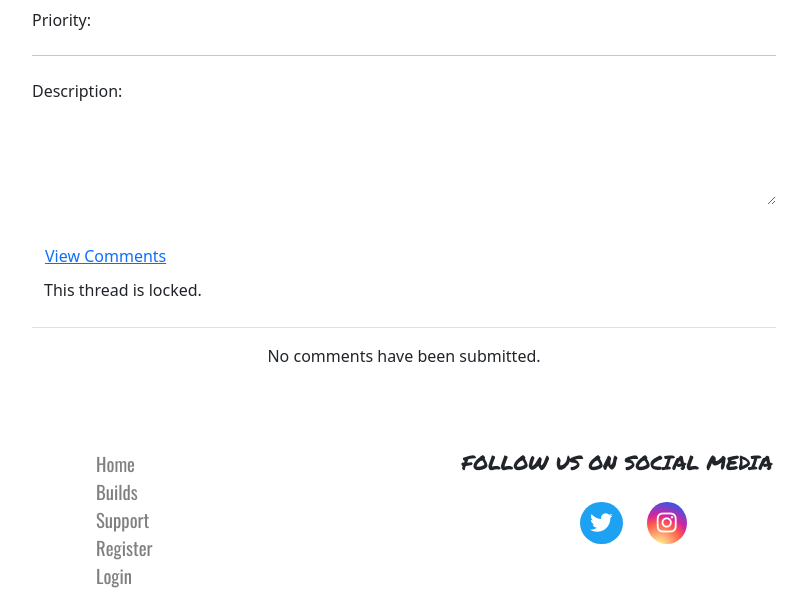
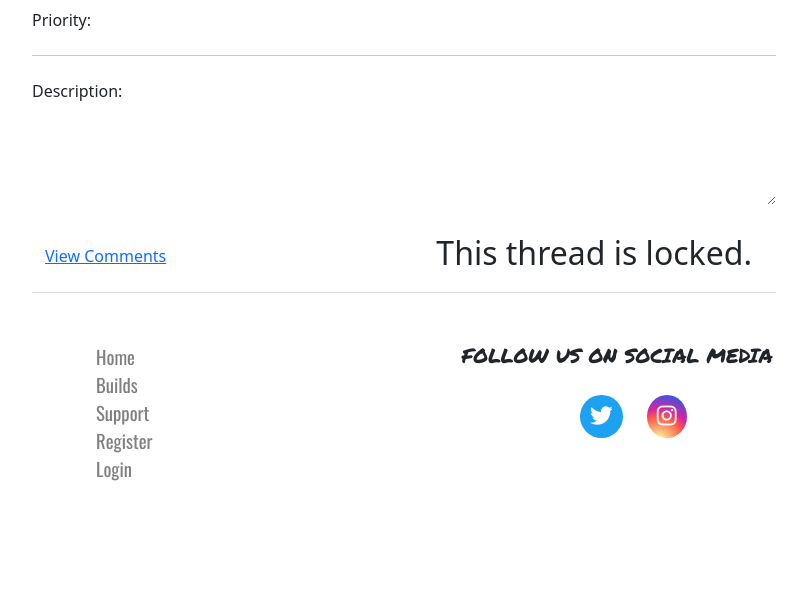
Before and after one commit to msped/autoskunkworks, a Django app: template errors/templates/issue_detail.html in a window 1280 px wide. Shown: the part 424-1030 px from the top of the page, without its empty margins (236-1043 px from the left). After the commit the page ends 905 px from the top, so only its background shows below. Run offline with Django 3.2, Linux system fonts and the light colour scheme; the template is opened without the code that fills it, so the values that code supplies are empty; some libraries are stand-ins or nearby versions.

Commit message:
updated issue_detail.html to bv5 - foxed pills and float

```diff
--- a/errors/templates/issue_detail.html
+++ b/errors/templates/issue_detail.html
@@ -66,11 +66,11 @@ Issue {{ issue.id }} Detail
                 <div class="card">
                     <div class="card-header" id="headingOne">
                         <h2 class="mb-0">
-                            <button class="btn btn-link" type="button" data-toggle="collapse" data-target="#collapseOne"
+                            <button class="btn btn-link" type="button" data-bs-toggle="collapse" data-bs-target="#collapseOne"
                                 aria-expanded="true" aria-controls="collapseOne">
                                 View Comments
                             </button>
-                            <div class="float-right mr-4">
+                            <div class="float-end me-4">
                                 {% if issue.issue_open and user.is_authenticated %}
                                 <a class="btn btn-outline-success" data-toggle="modal" data-target="#add_comment">Add Comment</a>
                                 {% else %}
@@ -79,7 +79,7 @@ Issue {{ issue.id }} Detail
                             </div>
                         </h2>
                     </div>
-                    <div id="collapseOne" class="collapse show" aria-labelledby="headingOne" data-parent="#accordionExample">
+                    <div id="collapseOne" class="collapse" aria-labelledby="headingOne" data-parent="#accordionExample">
                         <div class="card-body">
                             {% for c in comments %}
                             <div class="card comment-card">
@@ -87,7 +87,7 @@ Issue {{ issue.id }} Detail
                                     <div class="header">
                                         <h6 class="card-subtitle mb-2 text-muted d-inline">{% if c.user.is_staff or c.user.is_admin %}<b>Staff:</b>{% endif %} {{ c.user.username }}</h6>
                                         {% if c.user.id == request.user.id and issue.issue_open %}
-                                        <a href="{% url 'delete_comment' comment_id=c.id%}" class="card-link d-inline float-right">Delete</a>
+                                        <a href="{% url 'delete_comment' comment_id=c.id%}" class="card-link d-inline float-end">Delete</a>
                                         {% endif %}
                                     </div>
                                     <p class="card-text">{{ c.comment }}</p>
```
